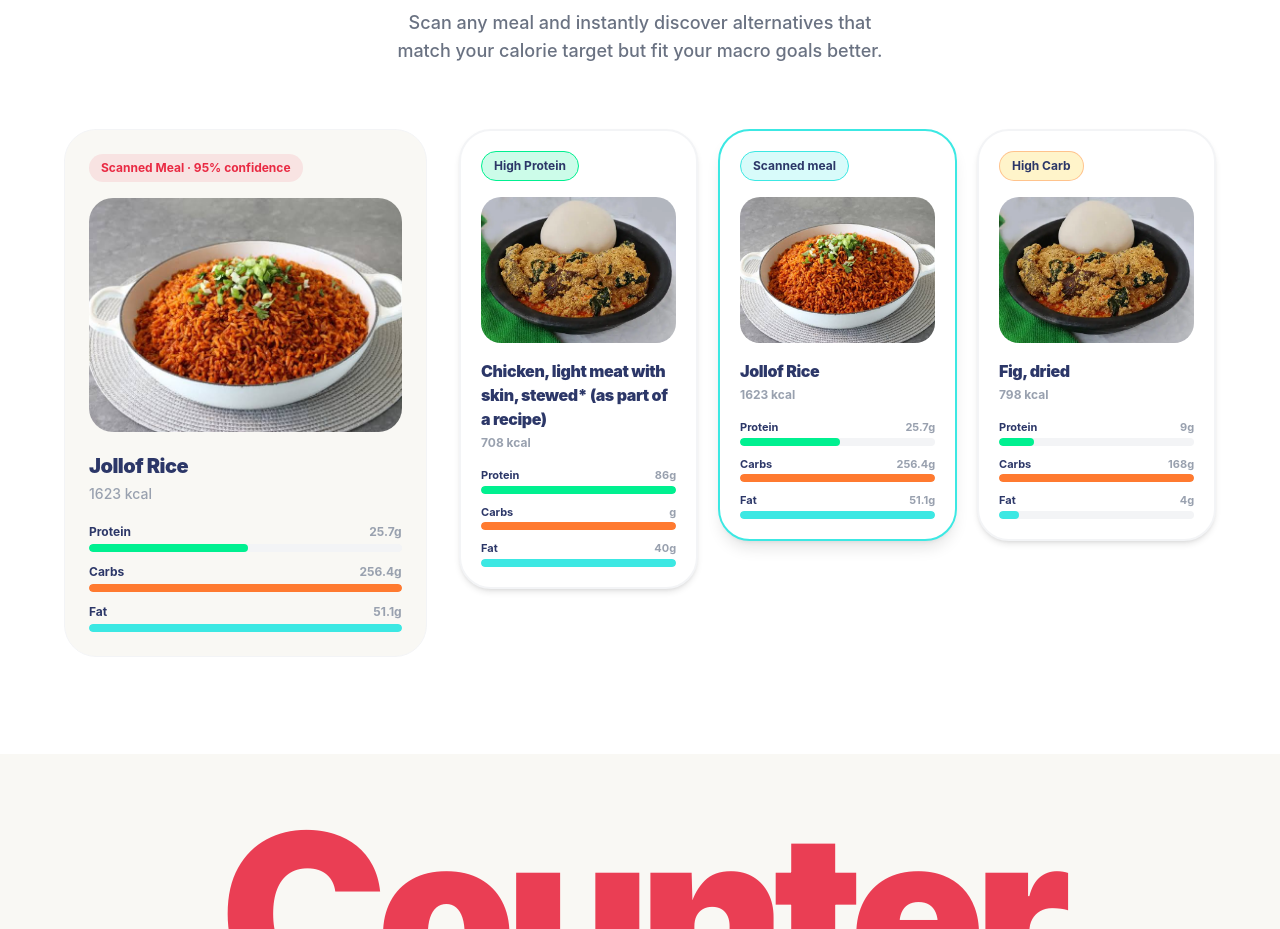
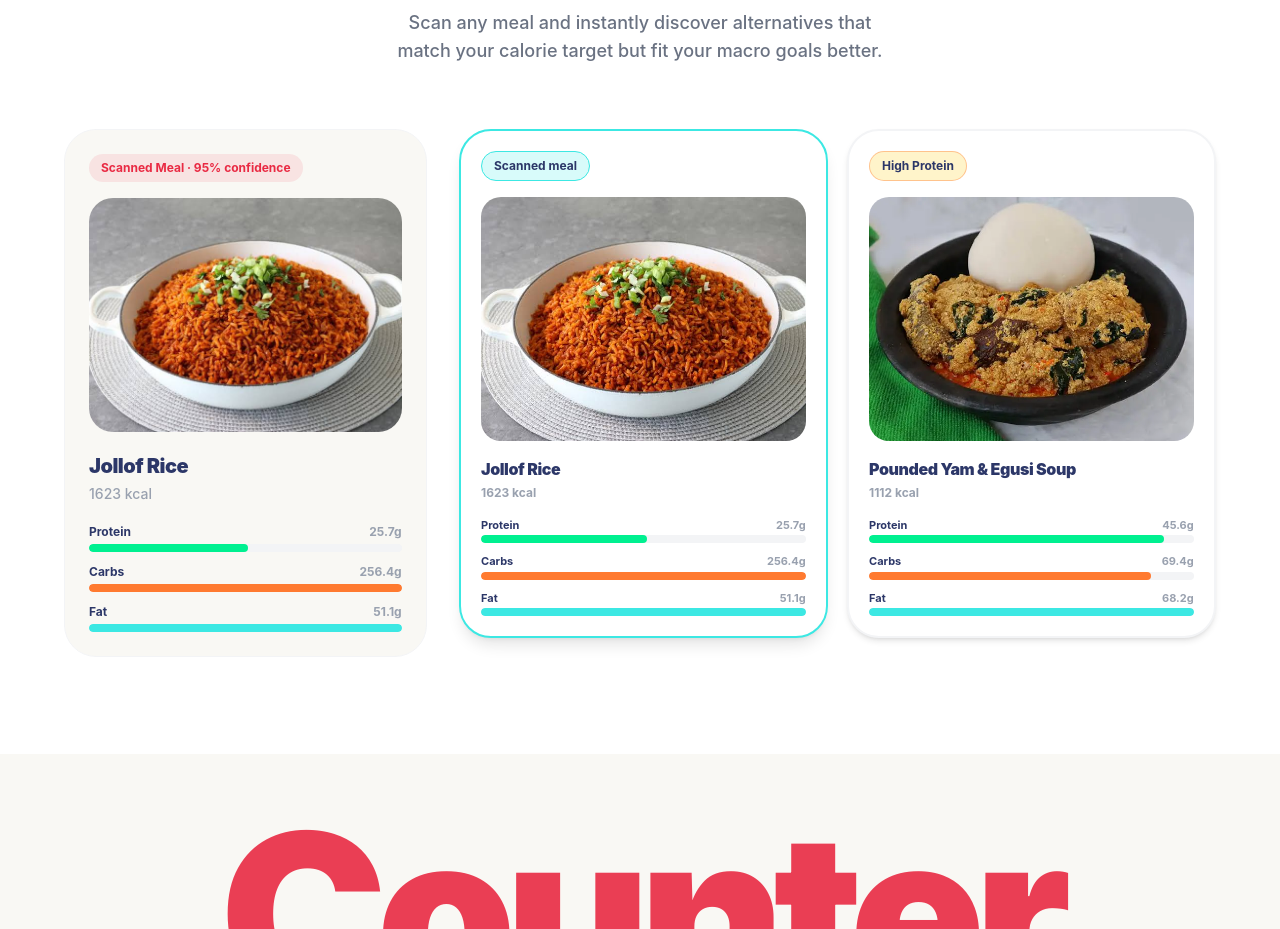
Before and after one commit to joshuaihesiulo/Calorie-Site, a React (Vite) app in the folder Calorie-Counter/: page / in a window 1280 px wide. Shown: the part 1860-2789 px from the top of the page. Built offline with nearby package versions, Linux system fonts and the light colour scheme; no server answers; a web font is replaced by a local one.

Commit message:
Simplify MealSwap: remove protein card, hardcode Pounded Yam & Egusi as carbs swap

```diff
--- a/Calorie-Counter/src/views/MealSwapSection.jsx
+++ b/Calorie-Counter/src/views/MealSwapSection.jsx
@@ -1,6 +1,5 @@
 import { useMemo } from 'react';
 import { REAL_FOOD_IMAGES } from '../constants/images';
-import { findSwaps } from '../utils/mealSwap';
 import Reveal from '../components/Reveal';
 
 function MacroBar({ value, max, color }) {
@@ -24,33 +23,30 @@ const FEATURED = {
 
 const SWAP_IMAGES = {
   original: REAL_FOOD_IMAGES.heroLeft,
-  protein: REAL_FOOD_IMAGES.heroRight,
   carbs: REAL_FOOD_IMAGES.soupDetail,
-  balanced: REAL_FOOD_IMAGES.riceBowl,
 };
 
 const TAG_STYLES = {
-  protein: 'bg-[#00F090]/20 text-[#2C3768] border border-[#00F090]',
+  original: 'bg-[#3CE8E3]/20 text-[#2C3768] border border-[#3CE8E3]',
   carbs: 'bg-[#FFF4CA] text-[#2C3768] border border-[#FF7A30]/40',
-  balanced: 'bg-[#3CE8E3]/20 text-[#2C3768] border border-[#3CE8E3]',
 };
 
-const LABELS = {
-  protein: 'Higher Protein',
-  carbs: 'Higher Carb',
-  balanced: 'Balanced',
+const POUND_YAM_EGUSI = {
+  name: 'Pounded Yam & Egusi Soup',
+  estimatedCalories: 1112,
+  estimatedProtein: 45.6,
+  estimatedCarbs: 69.4,
+  estimatedFat: 68.2,
+  grams: 460,
+  tags: [{ label: 'High Protein', color: '#00F090', bg: 'bg-[#00F090]/15', text: 'text-[#00F090]', border: 'border-[#00F090]/30' }],
 };
 
 export default function MealSwapSection() {
   const swaps = useMemo(() => {
-    const orig = { protein: FEATURED.protein, carbs: FEATURED.carbs, fat: FEATURED.fat, name: FEATURED.name };
-    const proteinResult = findSwaps(FEATURED.calories, orig, 'protein', FEATURED.grams, 1);
-    const carbResult = findSwaps(FEATURED.calories, orig, 'carbs', FEATURED.grams, 1);
     return [
-      { ...proteinResult[0], preference: 'protein' },
       { ...FEATURED, preference: 'original', tags: [{ label: 'Scanned meal', color: '#3CE8E3', bg: 'bg-[#3CE8E3]/20', text: 'text-[#2C3768]', border: 'border-[#3CE8E3]' }] },
-      { ...carbResult[0], preference: 'carbs' },
-    ].filter(Boolean);
+      { ...POUND_YAM_EGUSI, preference: 'carbs' },
+    ];
   }, []);
 
   return (
@@ -107,7 +103,7 @@ export default function MealSwapSection() {
           </Reveal>
 
           {/* Right: Swap Options */}
-          <div className="lg:col-span-8 grid grid-cols-1 sm:grid-cols-3 gap-5">
+          <div className="lg:col-span-8 grid grid-cols-1 sm:grid-cols-2 gap-5">
             {swaps.map((swap, i) => {
               const isOriginal = swap.preference === 'original';
               const pref = swap.preference;
```
